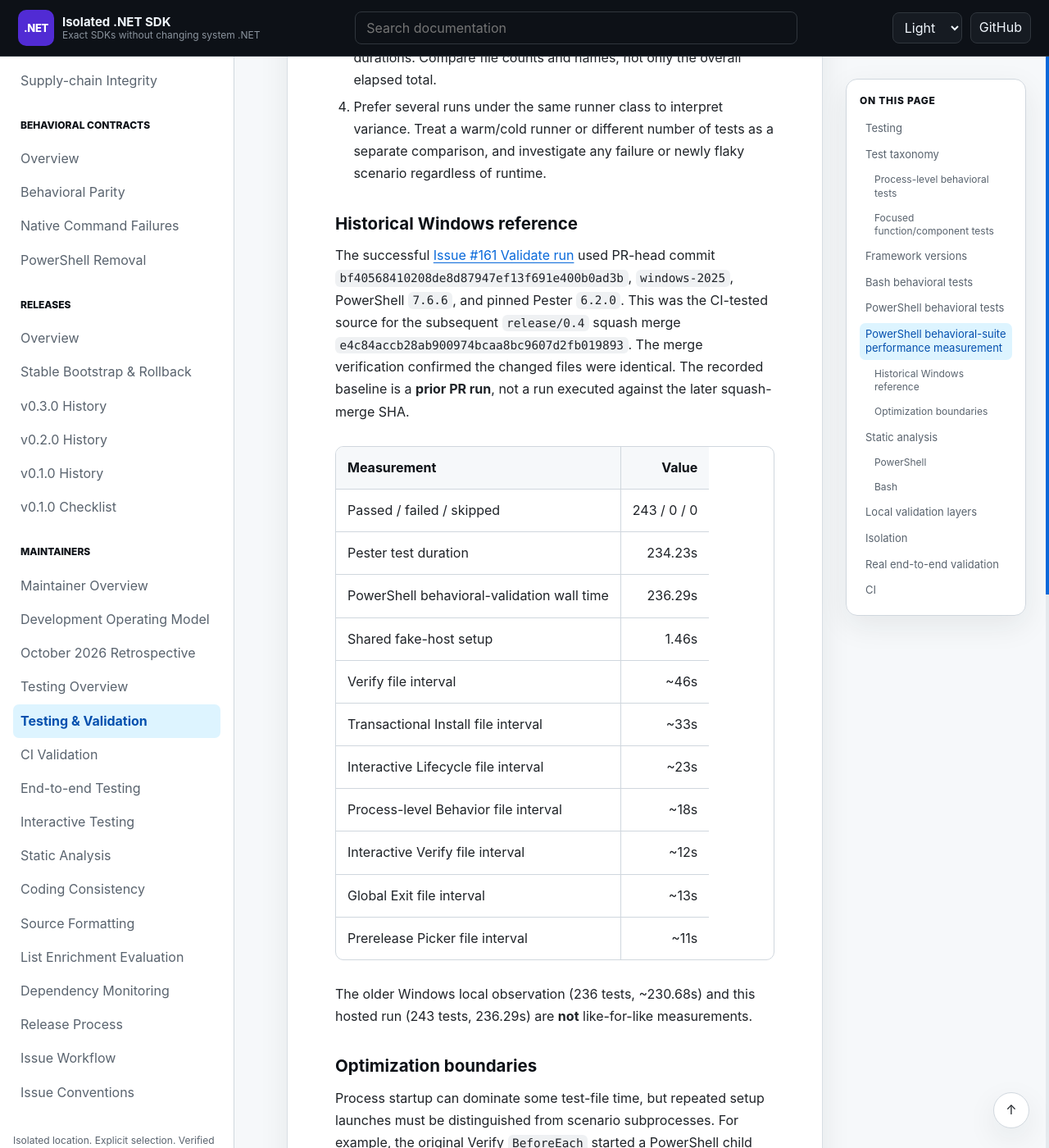
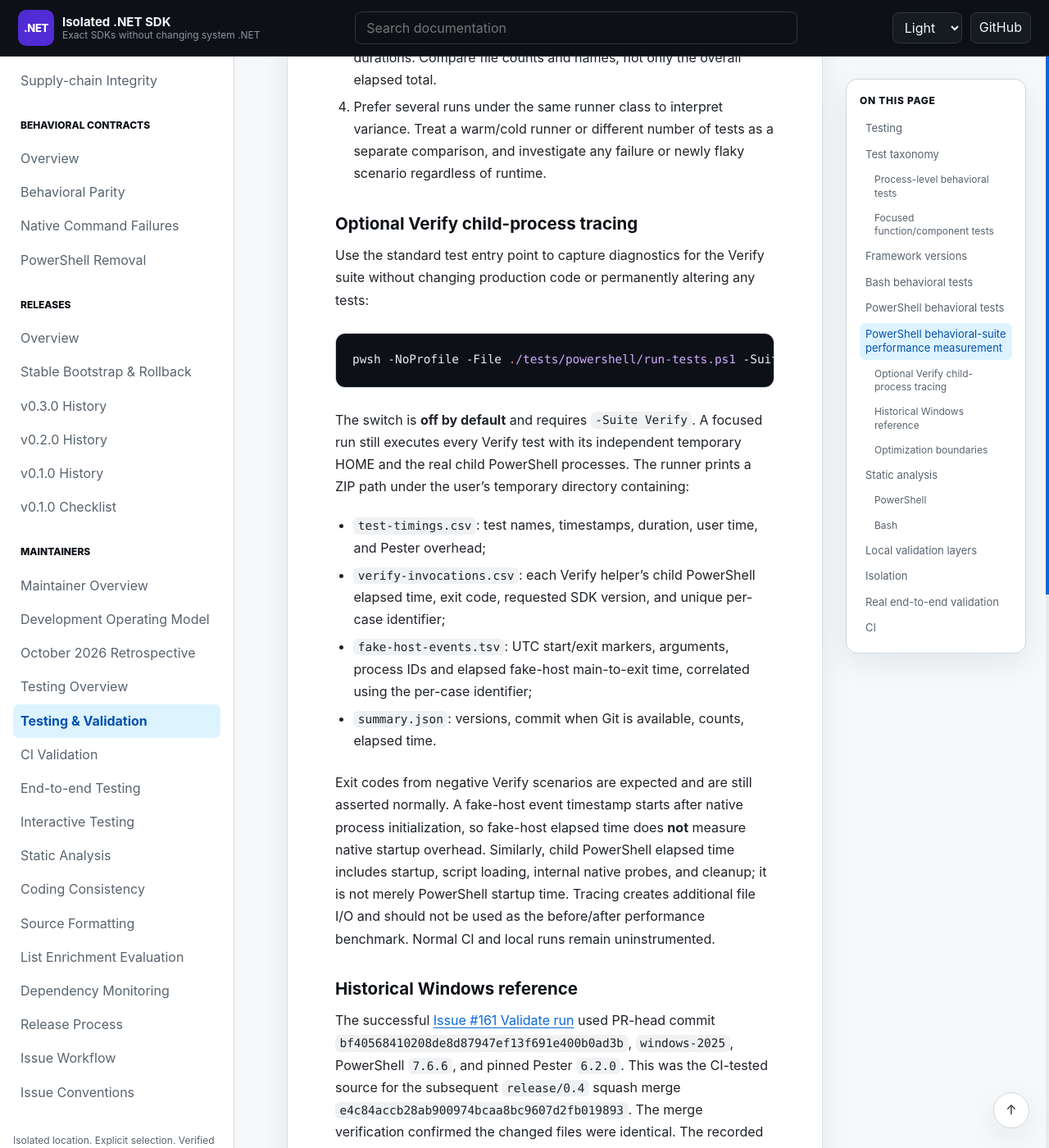
Before and after one commit to infoconex/isolated-dotnet-sdk, a Jekyll site: the page built from docs/maintainers/testing/testing.md, in a window 1280 px wide and 1400 px high, scrolled down 6199 px. Shown: the whole window at 82% size. Built offline with Jekyll 4.4.1, drawn with Linux system fonts in a browser that asks for light colours; our own code applies the rules of GitHub Pages for plain Markdown files.

Commit message:
test: add opt-in Verify child-process diagnostics

````diff
--- a/docs/maintainers/testing/testing.md
+++ b/docs/maintainers/testing/testing.md
@@ -153,6 +153,35 @@ To reproduce a comparable measurement:
    Treat a warm/cold runner or different number of tests as a separate
    comparison, and investigate any failure or newly flaky scenario regardless
    of runtime.
+
+### Optional Verify child-process tracing
+
+Use the standard test entry point to capture diagnostics for the Verify suite
+without changing production code or permanently altering any tests:
+
+```powershell
+pwsh -NoProfile -File ./tests/powershell/run-tests.ps1 -Suite Verify -TraceVerifyProcesses
+```
+
+The switch is **off by default** and requires `-Suite Verify`. A focused run
+still executes every Verify test with its independent temporary HOME and the
+real child PowerShell processes. The runner prints a ZIP path under the user's
+temporary directory containing:
+
+- `test-timings.csv`: test names, timestamps, duration, user time, and Pester overhead;
+- `verify-invocations.csv`: each Verify helper's child PowerShell elapsed time,
+  exit code, requested SDK version, and unique per-case identifier;
+- `fake-host-events.tsv`: UTC start/exit markers, arguments, process IDs and
+  elapsed fake-host main-to-exit time, correlated using the per-case identifier;
+- `summary.json`: versions, commit when Git is available, counts, elapsed time.
+
+Exit codes from negative Verify scenarios are expected and are still asserted
+normally. A fake-host event timestamp starts after native process initialization,
+so fake-host elapsed time does **not** measure native startup overhead. Similarly,
+child PowerShell elapsed time includes startup, script loading, internal native
+probes, and cleanup; it is not merely PowerShell startup time. Tracing creates
+additional file I/O and should not be used as the before/after performance
+benchmark. Normal CI and local runs remain uninstrumented.
 
 ### Historical Windows reference
 
````
Also changed, not shown: 3 other files.
